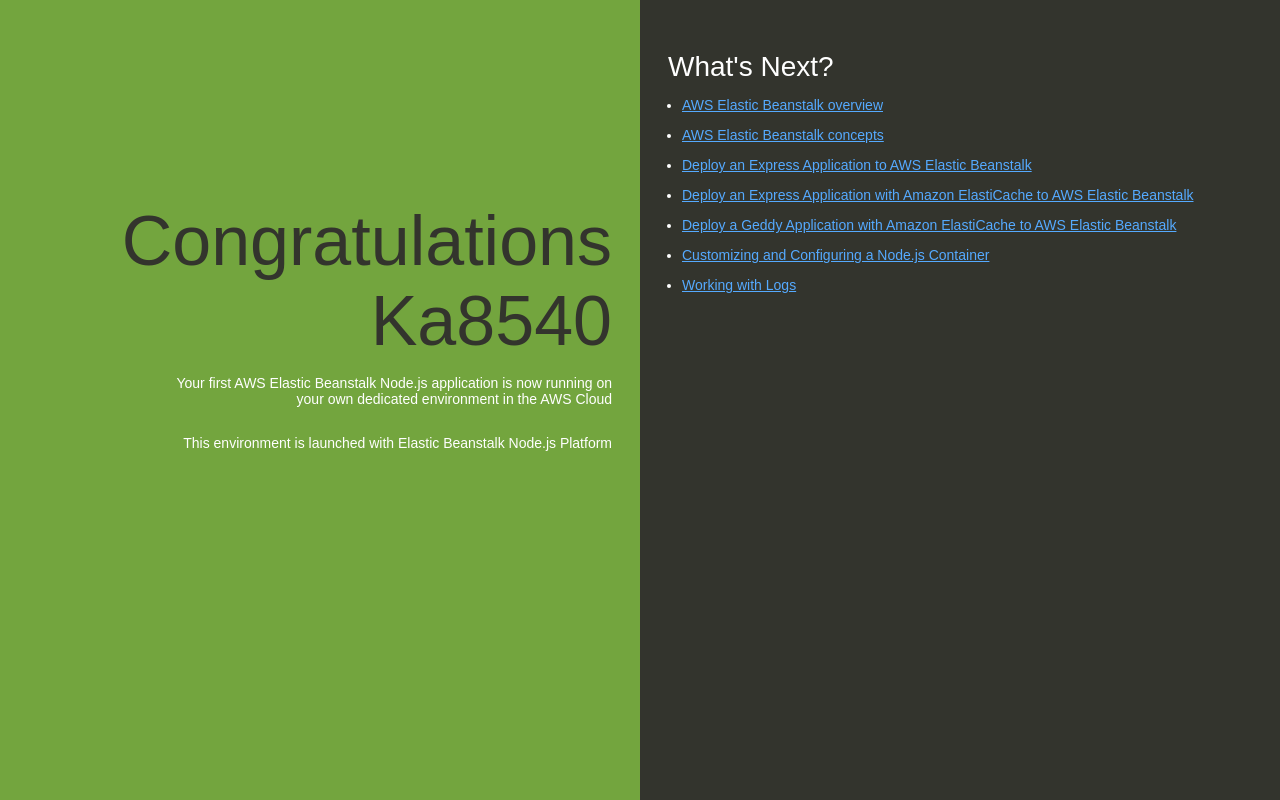
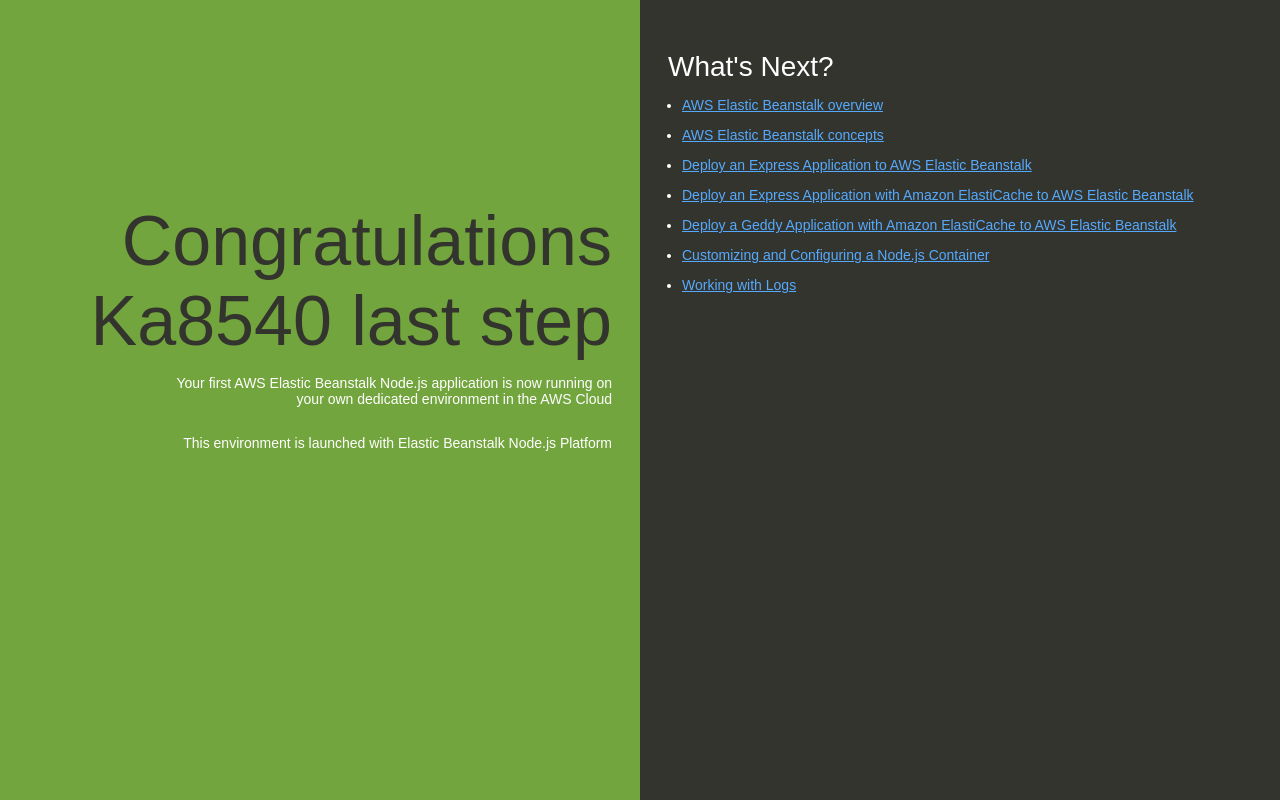
Before and after one commit to ka8540/ka-test-app, a website: page index.html in a window 1280 px wide. Drawn offline with Linux system fonts and the light colour scheme.

Commit message:
Update index.html

```diff
--- a/index.html
+++ b/index.html
@@ -74,7 +74,7 @@
   </head>
   <body>
     <div class="textColumn">
-      <h1>Congratulations Ka8540</h1>
+      <h1>Congratulations Ka8540 last step</h1>
       <p>Your first AWS Elastic Beanstalk Node.js application is now running on your own dedicated environment in the AWS Cloud</p>
       <p>This environment is launched with Elastic Beanstalk Node.js Platform</p>
     </div>
```
